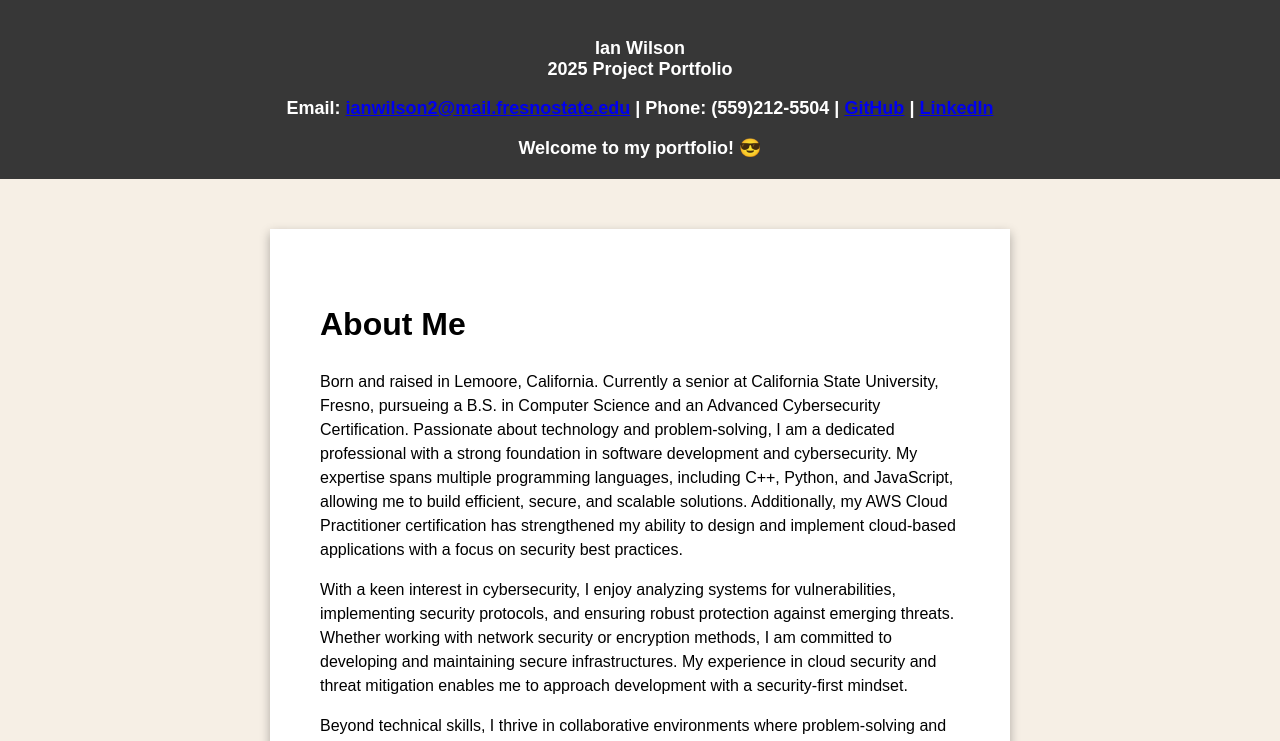
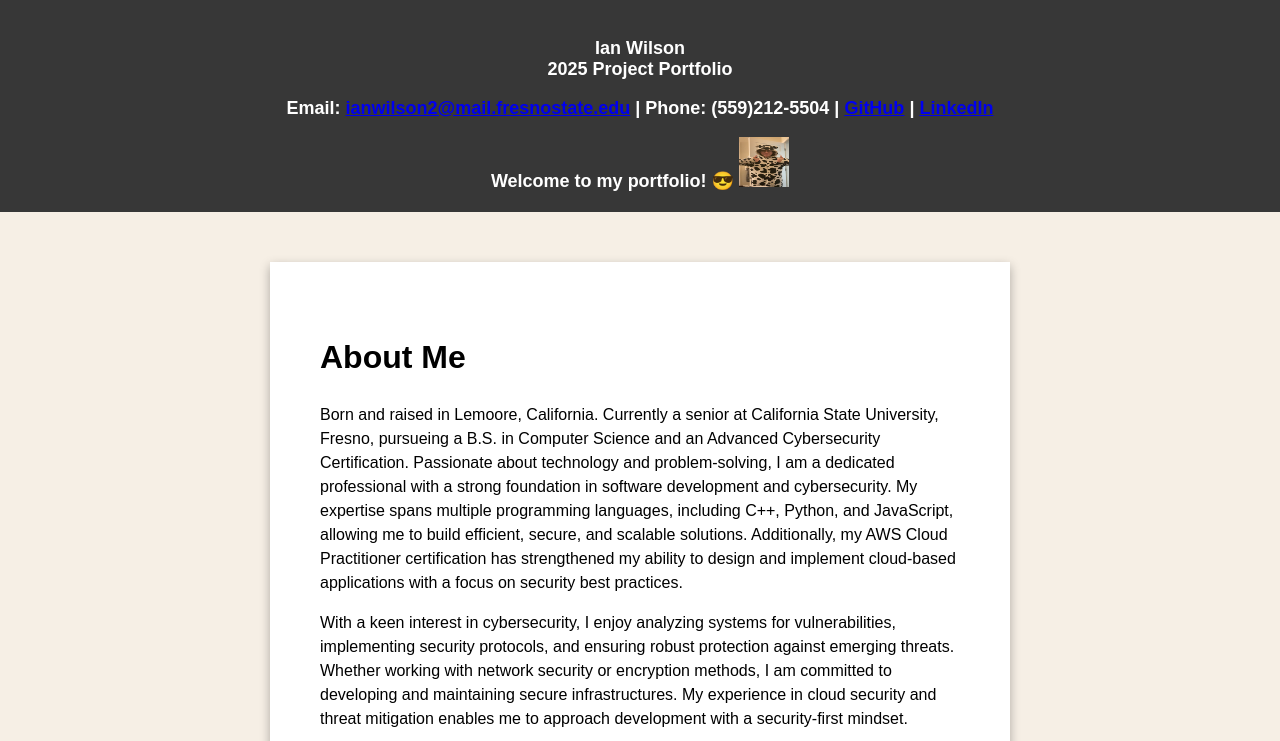
Before and after one commit to ianwilson1/MyPortfolio, a plain HTML site: page Portfolio.html in a window 1280 px wide. Shown: the top 741 px of the page. Drawn offline with Linux system fonts and the light colour scheme.

Commit message:
added images

```diff
--- a/Portfolio.html
+++ b/Portfolio.html
@@ -12,6 +12,7 @@
             <p>Ian Wilson <br> 2025 Project Portfolio </p>
             <p>Email: <a href="mailto:ianwilson2@mail.fresnostate.edu">ianwilson2@mail.fresnostate.edu</a> | Phone: (559)212-5504 | <a href="https://github.com/ianwilson1">GitHub</a> | <a href="https://www.linkedin.com/in/ianwilson22/">LinkedIn</a></p>
             <p1>Welcome to my portfolio! &#128526;</p1>
+            <img src="./images/ian.jpg" height="50" width="50"/>
         </div>
         <div class="bodycontent">
             <h1>
```
Also changed, not shown: images/ian.jpg (added).
